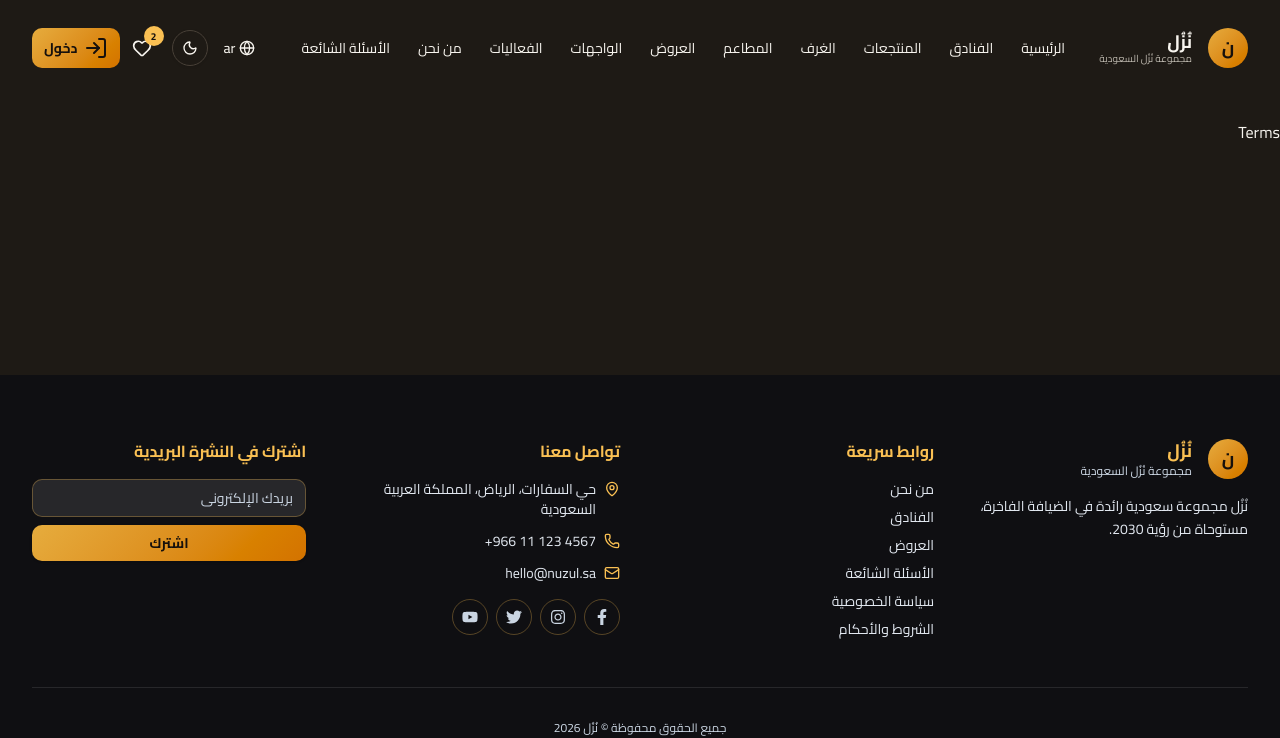
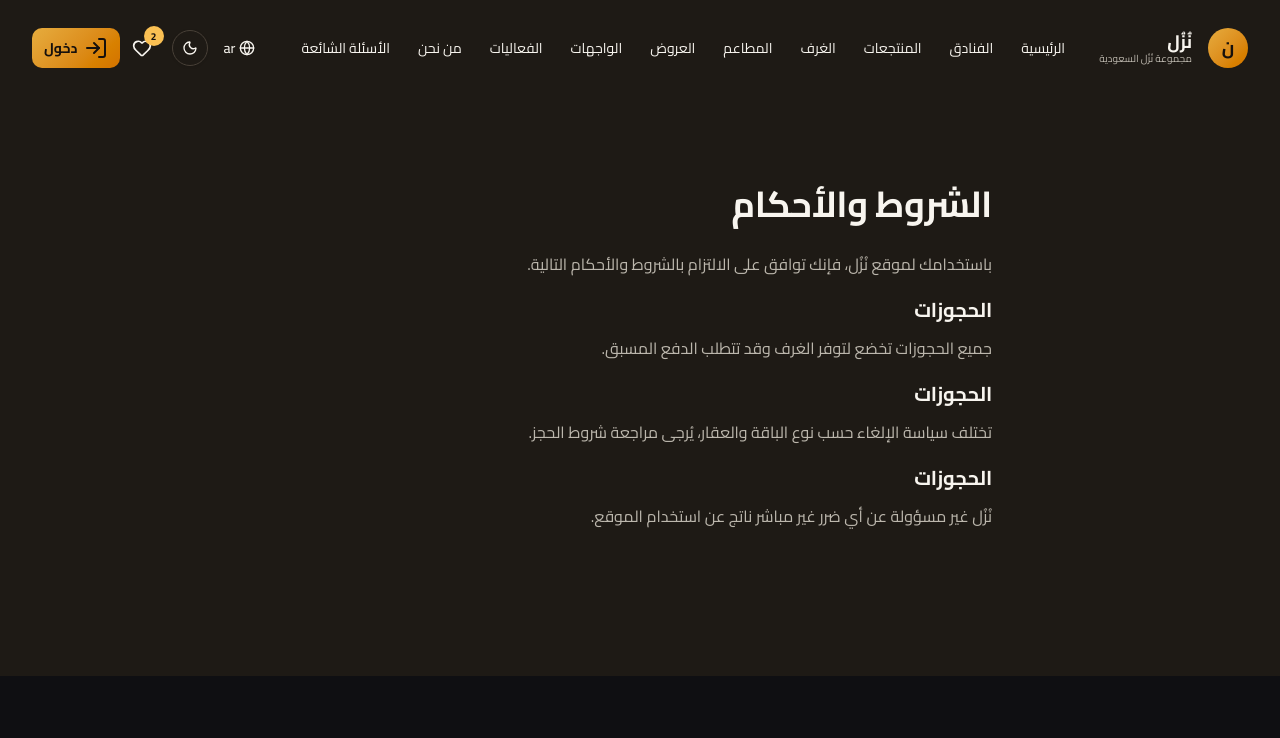
Before and after one commit to mazenessam99/nuzul-saudi-group, a React (Vite) app: page /terms in a window 1280 px wide. Shown: the top 738 px of the page. Built offline with nearby package versions, Linux system fonts and the light colour scheme.

Commit message:
feat: create PolicyPage component and implement Terms page

```diff
--- /dev/null
+++ b/src/components/shared/PolicyPage.tsx
@@ -0,0 +1,29 @@
+interface PolicySection {
+    title: string;
+    content: string;
+}
+
+interface Props {
+    title: string;
+    intro: string;
+    sections: PolicySection[];
+}
+export default function PolicyPage({title,intro,sections}:Props) {
+    return (
+
+        <main className="container mx-auto px-4 lg:px-8 py-16 max-w-3xl">
+            <h1 className="font-bold text-3xl md:text-4xl mb-6">{title}</h1>
+            <div className="text-muted-foreground space-y-4 leading-loose">
+            <p>{intro}</p>
+            {sections.map((section,index)=>(
+                <div key={index} className="space-y-2">
+                    <h2 className="font-bold text-xl text-foreground">الحجوزات</h2>
+                    <p>{section.content}</p>
+                </div>
+
+            ))}
+            </div>
+        </main>
+
+    )
+}
--- a/src/pages/Terms.tsx
+++ b/src/pages/Terms.tsx
@@ -1,6 +1,25 @@
+import PolicyPage from "@/components/shared/PolicyPage";
 
 export default function Terms() {
     return (
-        <div className="">Terms</div>
+        <PolicyPage
+            title="الشروط والأحكام"
+            intro="باستخدامك لموقع نُزُل، فإنك توافق على الالتزام بالشروط والأحكام التالية."
+            sections={[
+                {
+                    title:'الحجوزات',
+                    content:'جميع الحجوزات تخضع لتوفر الغرف وقد تتطلب الدفع المسبق.'
+                },
+                {
+                    title:'الإلغاء والاسترداد',
+                    content:'تختلف سياسة الإلغاء حسب نوع الباقة والعقار، يُرجى مراجعة شروط الحجز.'
+                },
+                {
+                    title:'المسؤولية',
+                    content:'نُزُل غير مسؤولة عن أي ضرر غير مباشر ناتج عن استخدام الموقع.'
+                }
+            ]}
+
+        />
     )
 }
```
